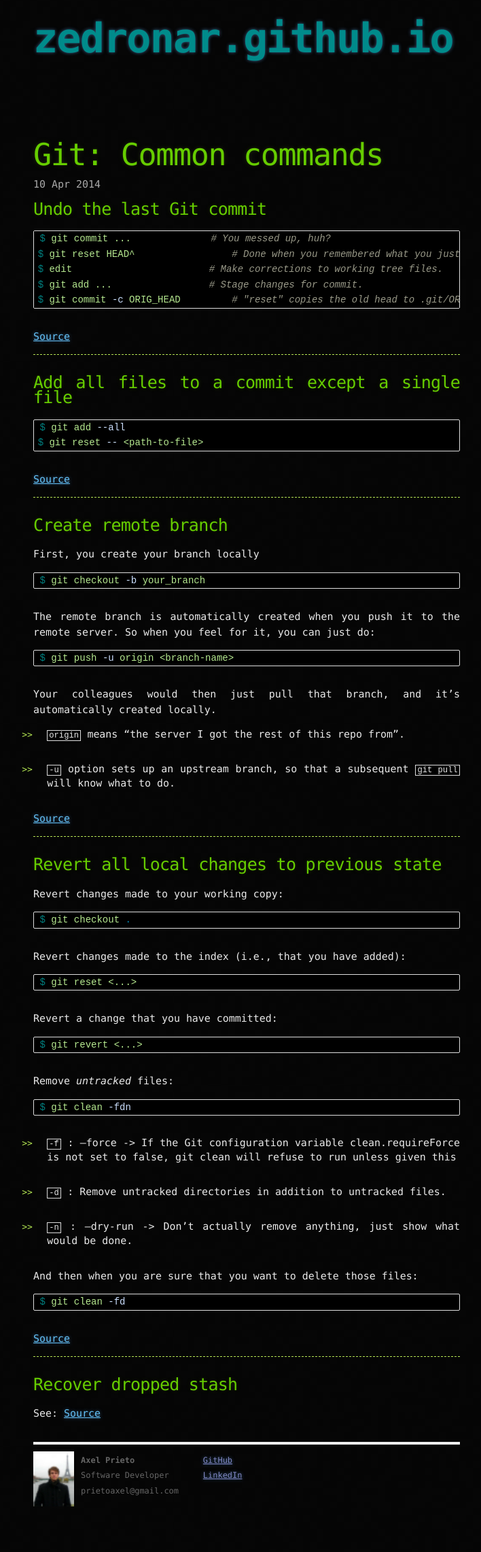
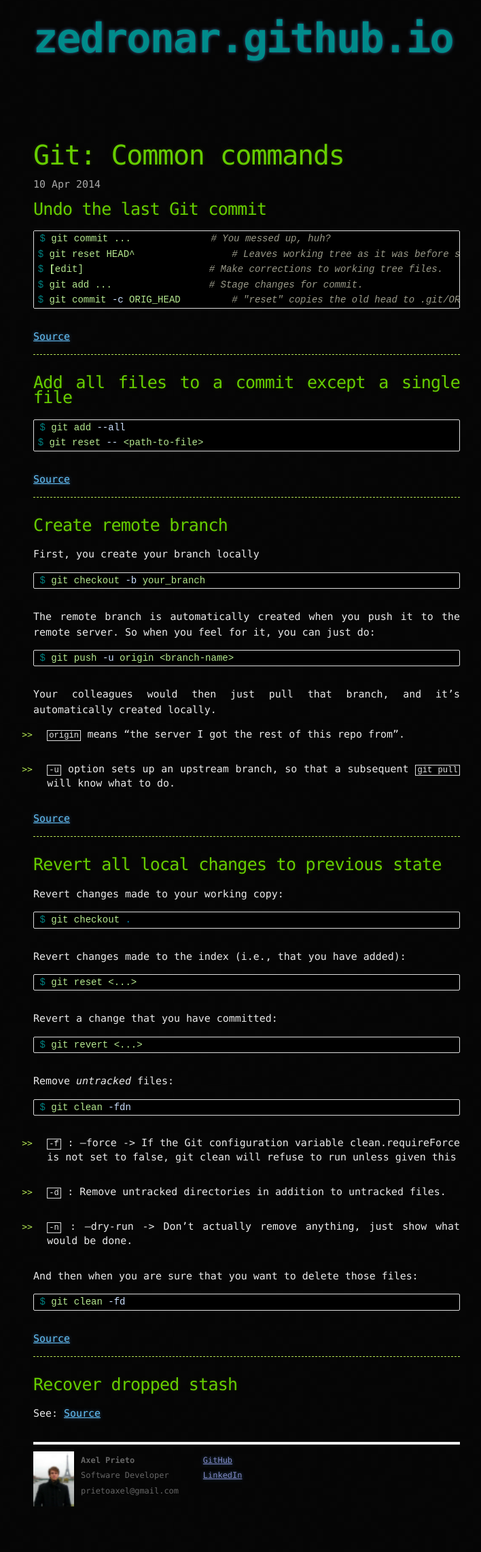
Before and after one commit to 4x3lpri3t0/zedronar.github.io, a Jekyll site: the page built from _posts/2014-04-10-git-common-commands.markdown, in a window 1280 px wide. Shown: the whole page at 68% size, without its empty margins (277-985 px from the left). Built offline with Jekyll 4.4.1, drawn with Linux system fonts in a browser that asks for light colours; Markdown is read by kramdown in place of the engine named in the settings; comment, search, counter and statistics services are not loaded.

````diff
--- a/_posts/2014-04-10-git-common-commands.markdown
+++ b/_posts/2014-04-10-git-common-commands.markdown
@@ -9,8 +9,8 @@
 
 ```bash
 $ git commit ...              # You messed up, huh?
-$ git reset HEAD^    		  # Done when you remembered what you just committed is incomplete or wrong. Leaves working tree as it was before sending commit. Since default is --soft the changes done after commit will remain in working tree.
-$ edit                        # Make corrections to working tree files.
+$ git reset HEAD^    		  # Leaves working tree as it was before sending commit. Since default is --soft the changes done after commit will remain in working tree.
+$ [edit]                      # Make corrections to working tree files.
 $ git add ...                 # Stage changes for commit.
 $ git commit -c ORIG_HEAD 	  # "reset" copies the old head to .git/ORIG_HEAD; redo the commit by starting with its log message. If you do not need to edit the message further, you can give -C option instead.
 ```
--- a/css/main.css
+++ b/css/main.css
@@ -487,7 +487,7 @@
 /* CUSTOM AXEL */
 
 h1 { font-size: 60px; }
-h2 { font-size: 45px; }
+h2 { font-size: 40px; }
 h3 { font-size: 25px; }
 .highlight .kd { color: #05D; } /* Keyword.Declaration */
 .p { color: #999; }
````
Also changed, not shown: _posts/2014-04-11-javascript-compiler-theory.markdown (added, +38 -0 lines).
